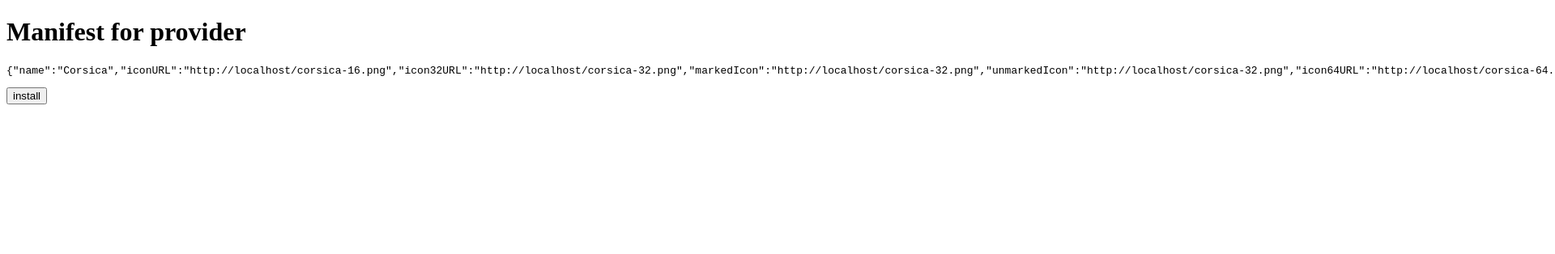
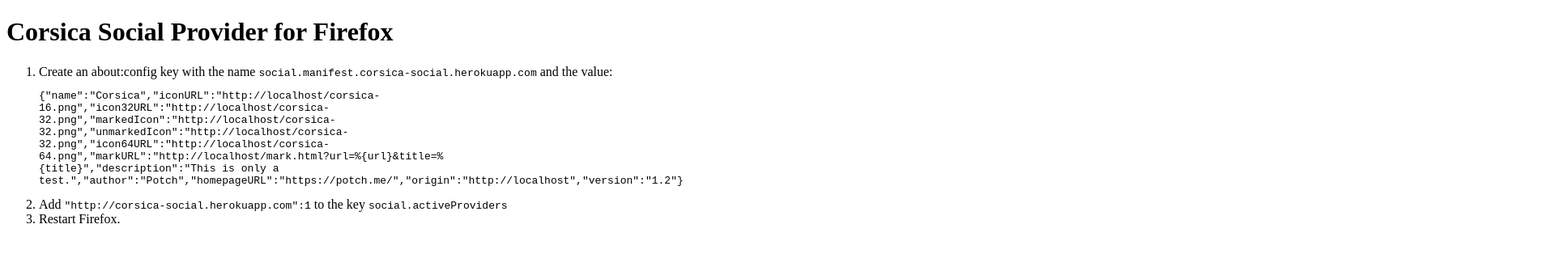
Before and after one commit to mozilla/corsica-social, a website: page static/index.html in a window 1280 px wide. Shown: the top 314 px of the page at 81% size, 1920 px wide, since content can reach past the window. Drawn offline with Linux system fonts and the light colour scheme.

Commit message:
update install instructions

```diff
--- a/static/index.html
+++ b/static/index.html
@@ -3,10 +3,27 @@
   <head>
     <meta charset="utf-8">
     <meta name="viewport" content="width=device-width">
+    <style>
+      pre {
+        max-width: 700px;
+        white-space: pre-wrap;
+      }
+    </style>
   </head>
   <body>
-    <h1>Manifest for provider</h1>
-    <pre></pre>
+    <h1>Corsica Social Provider for Firefox</h1>
+    <ol>
+      <li>
+        Create an about:config key with the name <code>social.manifest.corsica-social.herokuapp.com</code> and the value:
+        <pre></pre>
+      </li>
+      <li>
+        Add <code>"http://corsica-social.herokuapp.com":1</code> to the key <code>social.activeProviders</code>
+      </li>
+      <li>
+        Restart Firefox.
+      </li>
+    </ol>
     <script>
 
       var baseurl = location.origin;
@@ -35,14 +52,14 @@
       document.querySelector('pre').innerHTML = JSON.stringify(manifest);
 
 
-      document.body.innerHTML += '<button>install</button>';
-      document.querySelector('button').addEventListener('click', function (e) {
-        var node = e.target;
-        console.log(baseurl, location.origin);
-        var event = new CustomEvent("ActivateSocialFeature");
-        node.setAttribute("data-service", JSON.stringify(manifest));
-        node.dispatchEvent(event);
-      });
+      // document.body.innerHTML += '<button>install</button>';
+      // document.querySelector('button').addEventListener('click', function (e) {
+      //   var node = e.target;
+      //   console.log(baseurl, location.origin);
+      //   var event = new CustomEvent("ActivateSocialFeature");
+      //   node.setAttribute("data-service", JSON.stringify(manifest));
+      //   node.dispatchEvent(event);
+      // });
     </script>
   </body>
 </html>
```
